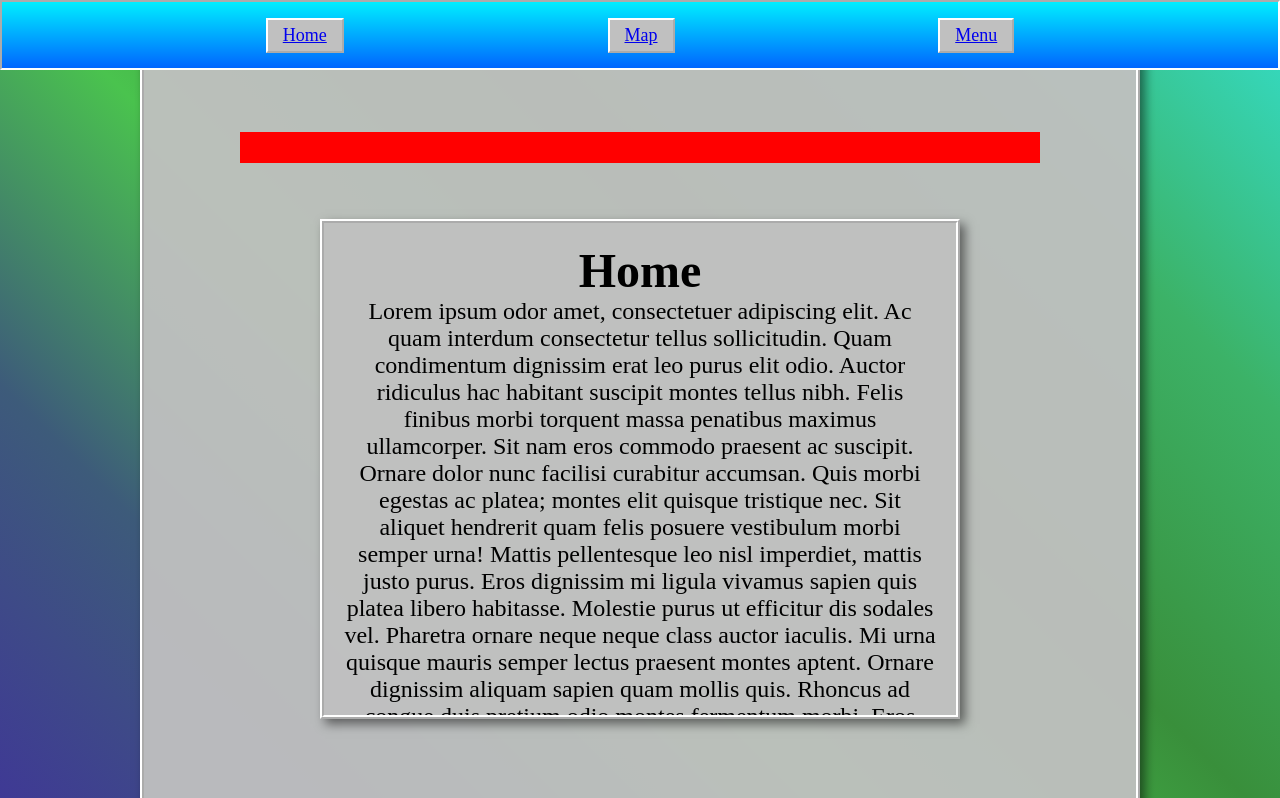
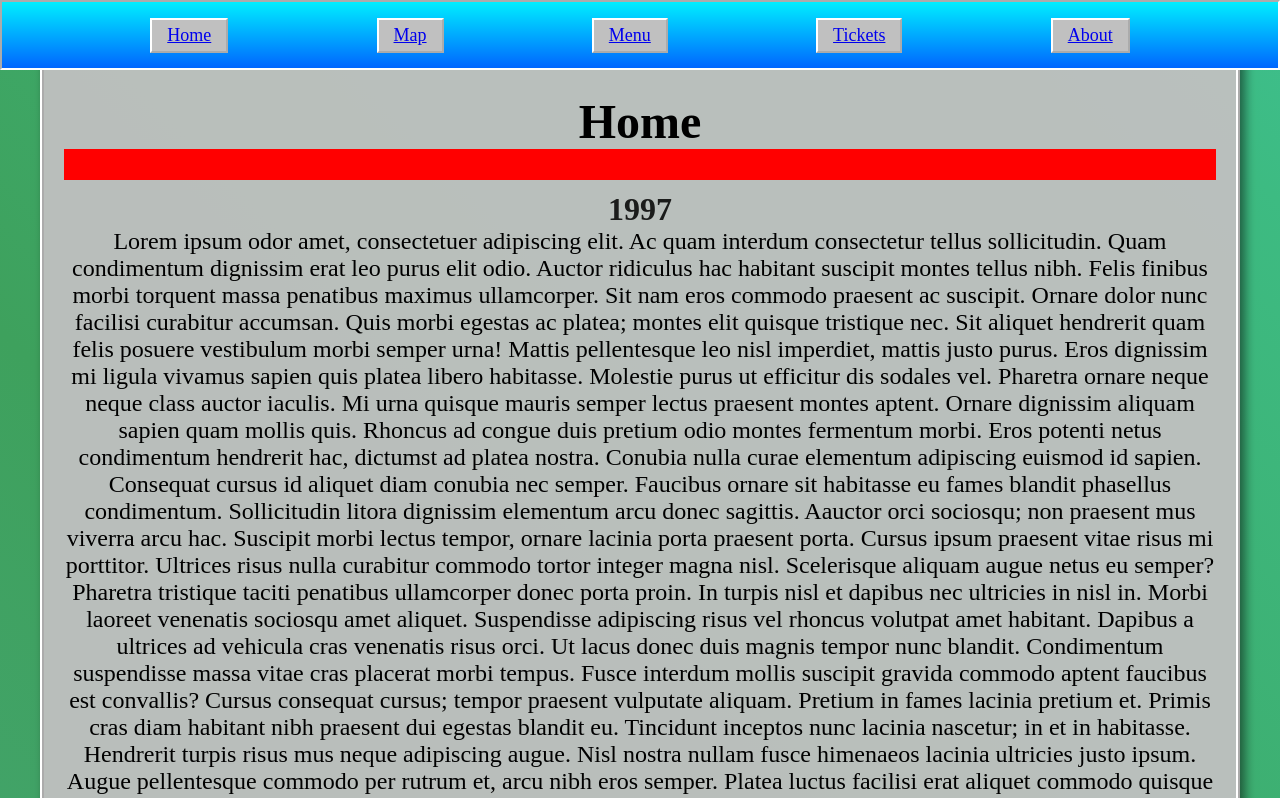
Before and after one commit to akupaloheimo/imaginary, a React (Create React App) app: page / in a window 1280 px wide. Shown: the top 798 px of the page. Built offline with nearby package versions, Linux system fonts and the light colour scheme.

Commit message:
more development

```diff
--- a/src/App.css
+++ b/src/App.css
@@ -1,7 +1,11 @@
 /* Styles for the App component */
 
 .App {
-  width: 1000px;
+  top: 0;
+  left: 0;
+  width: 1200px;
+  height: 100%;
+  display: flex;
   margin: 50px auto; /* Centers the content */
   background-color: rgba(192, 192, 192, 0.95); /* Windows 95 gray with slight transparency */
   border: 4px ridge white; /* 3D effect */
@@ -68,6 +72,18 @@
   font-size: 24px;
 }
 
+.container {
+  display: flex;
+  flex-direction: column;
+  align-items: center; /* Center the content horizontally */
+  text-align: center;
+  width: 100%;
+  min-height: 100vh; /* Ensure it can grow */
+  padding-top: 20px; /* Push content down to avoid overlap with fixed header */
+  font-family: "Times New Roman", Times, serif;
+  font-size: 24px;
+}
+
 .page div {
   font-size: 24px;
   font-weight: bold;
@@ -82,9 +98,9 @@
 }
 
 body {
-  background: linear-gradient(45deg,#3f3995, #3d5b7a,#4ac34e,#398f3b,#3cb267,#34deca);
-  background-attachment: fixed; /* Makes background stay in place */
-  background-size: auto; /* Ensures old-school tiling */
+  background: linear-gradient(45deg,#3a3d9b, #4b6997, #48a77c, #3ea15d, #3dbb82, #40d6c9);
+  /*background-attachment: fixed;*/
+  background-size: 300% 400%;
   margin: 0;
   padding: 0;
   font-family: "Times New Roman", Times, serif;
@@ -94,18 +110,32 @@ body {
 
 html {
   scroll-behavior: smooth;
+  height: 100%;
+  margin: 0;
+  padding: 0;
+  overflow: auto; /* Ensure scrolling is allowed */
 }
 
 .content-box {
-  width: 80%; /* Adjust as needed */
+  width: 100%; /* Adjust as needed */
   max-width: 800px; /* Prevents it from becoming too wide */
-  height: 500px; /* Adjust as needed */
   background-color: rgba(192, 192, 192, 0.95); /* Light gray */
   border: 4px ridge white; /* 3D effect */
   padding: 20px;
   box-shadow: 5px 5px 10px rgba(0, 0, 0, 0.5);
   overflow: auto; /* Enables scrolling inside the box */
   margin: 50px auto; /* Centers the box */
+}
+
+.year {
+  font-size: 32px;
+  font-weight: bold;
+  margin-top: 5px;
+  animation: blink 3s infinite ease-in-out;
+}
+
+.left-align {
+  text-align: left;
 }
 
 /* Gradient Animation */
@@ -120,3 +150,10 @@ html {
     background-position: 0% 50%;
   }
 }
+
+
+@keyframes blink {
+  0% { opacity: 1; }  /* Fully visible */
+  50% { opacity: 0; } /* Invisible */
+  100% { opacity: 1; } /* Fully visible */
+}
--- a/src/App.js
+++ b/src/App.js
@@ -4,20 +4,24 @@ import Navbar from "./components/Navbar";
 import Home from "./pages/Home";
 import Map from "./pages/Map";
 import Menu from "./pages/Menu";
+import Tickets from "./pages/Tickets";
+import About from "./pages/About";
 
 function App() {
   return (
     <Router>
-    <div className="App">
-      <Navbar />
-      <div className="content">
-      <Routes>
+      <div className="App">
+        <Navbar />
+        <div className="container">
+          <Routes>
             <Route path="/" element={<Home />} />
             <Route path="/map" element={<Map />} />
             <Route path="/menu" element={<Menu />} />
+            <Route path="/tickets" element={<Tickets />} />
+            <Route path="/about" element={<About />} />
           </Routes>
+        </div>
       </div>
-    </div>
     </Router>
   );
 }
--- a/src/components/Navbar.js
+++ b/src/components/Navbar.js
@@ -4,9 +4,21 @@ import "../App.css"; // Optional, for styling
 function Navbar() {
   return (
     <div className="nav">
-      <Link to="/" className="button">Home</Link>
-      <Link to="/map" className="button">Map</Link>
-      <Link to="/menu" className="button">Menu</Link>
+      <Link to="/" className="button">
+        Home
+      </Link>
+      <Link to="/map" className="button">
+        Map
+      </Link>
+      <Link to="/menu" className="button">
+        Menu
+      </Link>
+      <Link to="/tickets" className="button">
+        Tickets
+      </Link>
+      <Link to="/about" className="button">
+        About
+      </Link>
     </div>
   );
 }
--- /dev/null
+++ b/src/pages/About.js
@@ -0,0 +1,38 @@
+function About() {
+  return (
+    <div className="page">
+      <marquee>
+        Welcome to "Reclaimed Worlds: Nature’s Return" – A Journey to Abandoned
+      </marquee>
+      <h1>About Us</h1>
+      <p className="left-align">
+        Places In 1995, a failed theme park was left to nature in an
+        unprecedented experiment. Rather than demolish the remnants of human
+        ambition, the founders of this project made a bold decision: to simply
+        walk away. For 30 years, no human set foot inside.<br></br>
+        <br></br>The goal? To witness what happens when the built environment is
+        surrendered to the forces of time and nature. Now, after three decades
+        of complete abandonment, we invite you to step into a world transformed.
+        "Reclaimed Worlds: Nature’s Return" is not just an exhibition—it is a
+        living testament to nature’s power to heal, reshape, and reclaim.
+        Buildings have crumbled under the weight of vines, concrete has cracked
+        beneath the persistent push of roots, and wildlife has returned to a
+        space once designed for human entertainment.<br></br>
+        <br></br>This exhibition challenges visitors to rethink the relationship
+        between humans and the spaces we create. It asks: What happens when we
+        let go? What does a world without human interference look like? And
+        ultimately, how can we learn from this transformation?<br></br>
+        <br></br>
+        "Reclaimed Worlds: Nature’s Return" is now open to visitors. Come
+        witness the astonishing resilience of nature and experience a space
+        where human presence is no longer the defining force. To ensure the
+        continued protection of this unique environment, all visits are
+        conducted through private guided tours, and visitors are required to
+        wear protective suits. This ensures minimal impact while allowing an
+        intimate and respectful encounter with a world reclaimed by nature.
+      </p>
+    </div>
+  );
+}
+
+export default About;
--- a/src/pages/Home.js
+++ b/src/pages/Home.js
@@ -1,9 +1,27 @@
+import React, { useState, useEffect } from "react";
+
 function Home() {
+  const times = [
+    1995, 1996, 1997, 1998, 1999, 2000, 2001, 2002, 2003, 2004, 2005, 2006,
+    2007, 2008, 2009, 2010, 2011, 2012, 2013, 2014, 2015, 2016, 2017, 2018,
+    2019, 2020, 2021, 2022, 2023, 2024, 2025,
+  ];
+  const [index, setIndex] = useState(0);
+
+  useEffect(() => {
+    const interval = setInterval(() => {
+      setIndex((prevIndex) => (prevIndex + 1) % times.length); // Loops back
+    }, 2025);
+
+    return () => clearInterval(interval); // Cleanup on unmount
+  }, []);
+
   return (
     <div>
+      <h1>Home</h1>
       <marquee className="marquee">Welcome to Imaginary Garden!</marquee>
-      <div className="content-box">
-        <h1>Home</h1>
+      <h1 className="year">{times[index]}</h1>
+      <div>
         <p>
           Lorem ipsum odor amet, consectetuer adipiscing elit. Ac quam interdum
           consectetur tellus sollicitudin. Quam condimentum dignissim erat leo
--- a/src/pages/Map.css
+++ b/src/pages/Map.css
@@ -3,9 +3,7 @@
     position: relative;
     width: 1200px;
     margin: auto;
-    background-color: #000000;
     border: 4px ridge #ffffff;
-    padding: 20px;
   }
 
   .map-wrapper {
@@ -30,9 +28,9 @@
 
   .map-area:hover {
     background-color: rgba(255, 215, 0, 0.9);
+    cursor: url("../../public/LINK SELECT.cur"), auto;
   }
 
-  /* Positioning clickable areas (adjust based on your image size) */
   .ferris-wheel {
     top: 35%;
     left: 40%;
--- a/src/pages/Map.js
+++ b/src/pages/Map.js
@@ -3,23 +3,37 @@ import "./Map.css"; // Ensure you create a CSS file for styles
 
 function Map() {
   return (
+    <div className="content">
       <div className="map-container">
         <marquee className="marquee">This is the Map page!</marquee>
         <div className="map-wrapper">
-        <img src="/Näyttökuva 2025-03-04 112713.png" alt="Map Image" className="map-image" />
+          <img
+            src="/Näyttökuva 2025-03-04 112713.png"
+            alt="Map Image"
+            className="map-image"
+          />
 
-        {/* Clickable Areas */}
-        <div className="map-area ferris-wheel" onClick={() => alert("Ferris Wheel Clicked!")}>
+          <div
+            className="map-area ferris-wheel"
+            onClick={() => alert("Ferris Wheel Clicked!")}
+          >
             Ferris Wheel
           </div>
-        <div className="map-area entrance" onClick={() => alert("Entrance Clicked!")}>
+          <div
+            className="map-area entrance"
+            onClick={() => alert("Entrance Clicked!")}
+          >
             Entrance
           </div>
           <div className="map-area cafe" onClick={() => alert("Cafe Clicked!")}>
             Cafe
           </div>
-        <div className="map-area outlet" onClick={() => alert("Outlet Clicked!")}>
+          <div
+            className="map-area outlet"
+            onClick={() => alert("Outlet Clicked!")}
+          >
             Outlet
+          </div>
         </div>
       </div>
     </div>
--- /dev/null
+++ b/src/pages/Tickets.js
@@ -0,0 +1,5 @@
+function Tickets() {
+  return <div className="page">This is the Tickets page!</div>;
+}
+
+export default Tickets;
```
Lines whose indentation alone changed are shown as unchanged.
